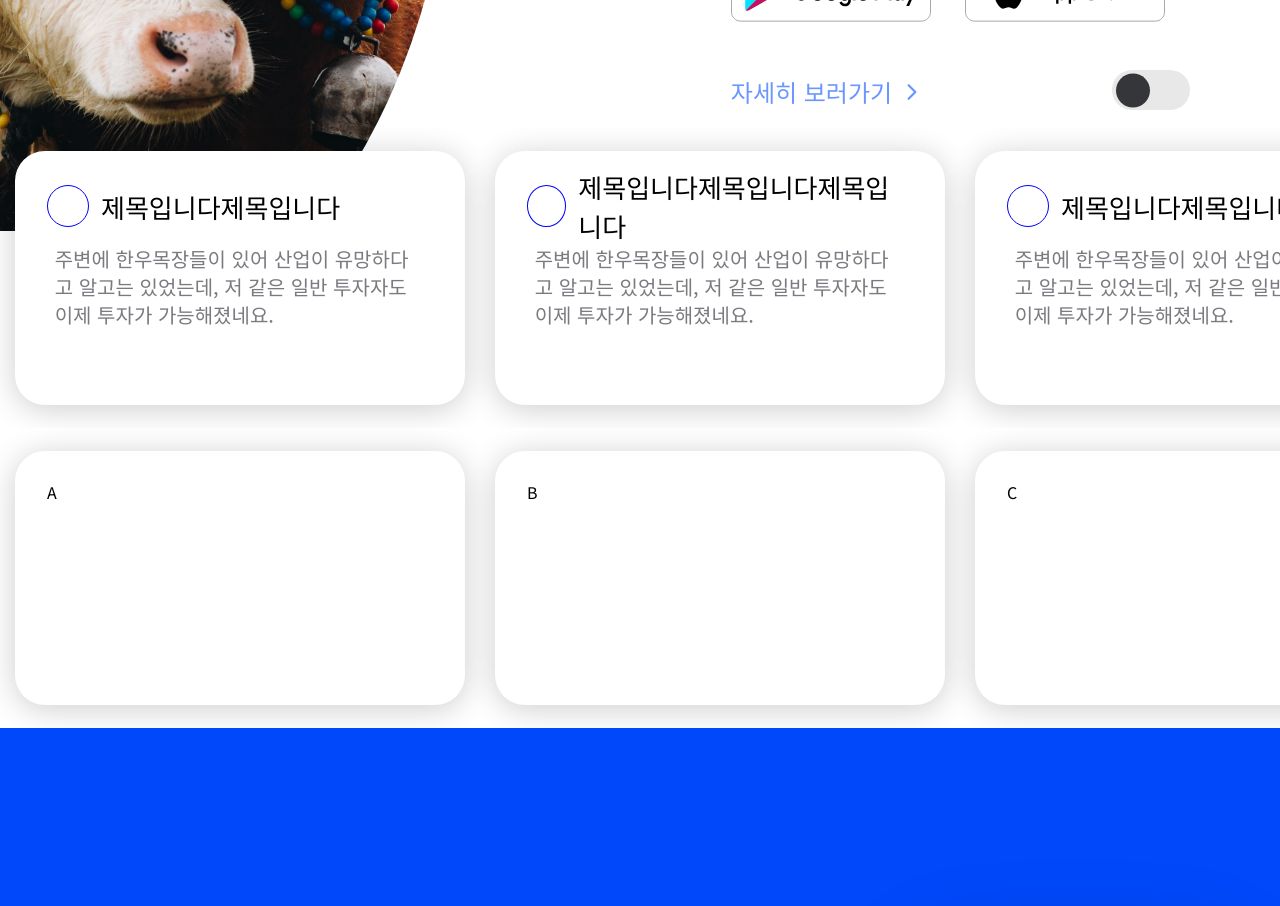
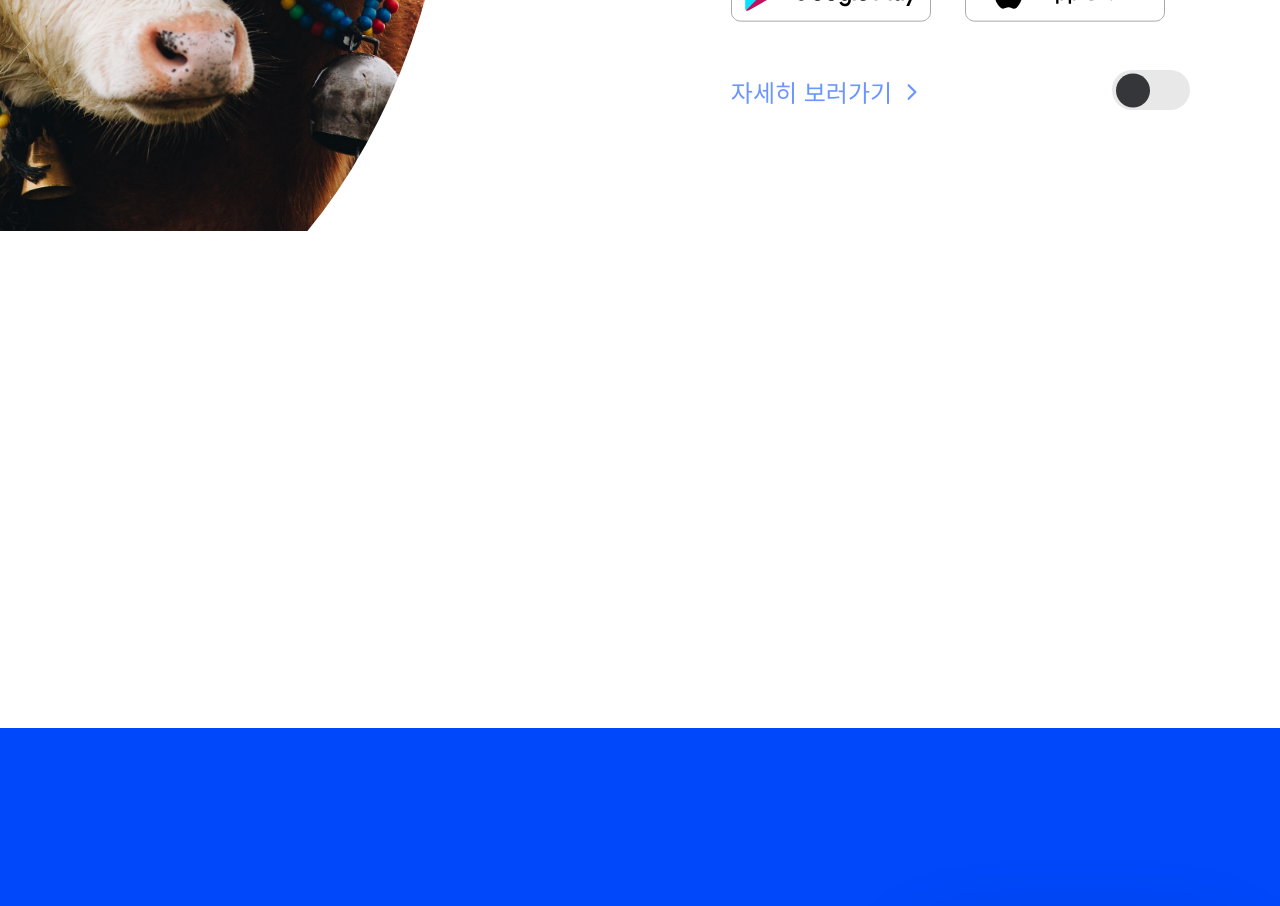
Before and after one commit to iamidlek/bancow-client, a Next.js app: page / in a window 1280 px wide. Shown: the part 680-1586 px from the top of the page. Built offline with nearby package versions, Linux system fonts and the light colour scheme.

Commit message:
feat: create ReviewsSlider component and style

```diff
--- a/src/component/home/components/ReviewsSlider.tsx
+++ b/src/component/home/components/ReviewsSlider.tsx
@@ -1,207 +1,55 @@
 import React from "react";
-import styled, { keyframes } from "styled-components";
+import { SlideGroup, Slider, SlideTrack } from "./ReviewsSliderStyle";
+import SlideCard from "./SlideCard";
 
-const animate = keyframes`
-  0%{
-    transform: translateX(0);
+const mockData = [
+  {
+    url: "https://via.placeholder.com/45",
+    title: "제목입니다제목입니다",
+    content:
+      " 주변에 한우목장들이 있어 산업이 유망하다고 알고는 있었는데, 저 같은 일반 투자자도 이제 투자가 가능해졌네요."
+  },
+  {
+    url: "https://via.placeholder.com/45",
+    title: "제목입니다제목입니다",
+    content:
+      " 주변에 한우목장들이 있어 산업이 유망하다고 알고는 있었는데, 저 같은 일반 투자자도 이제 투자가 가능해졌네요."
+  },
+  {
+    url: "https://via.placeholder.com/45",
+    title: "제목입니다제목입니다",
+    content:
+      " 주변에 한우목장들이 있어 산업이 유망하다고 알고는 있었는데, 저 같은 일반 투자자도 이제 투자가 가능해졌네요."
+  },
+  {
+    url: "https://via.placeholder.com/45",
+    title: "제목입니다제목입니다",
+    content:
+      " 주변에 한우목장들이 있어 산업이 유망하다고 알고는 있었는데, 저 같은 일반 투자자도 이제 투자가 가능해졌네요."
   }
-  100%{
-    transform: translateX(calc(-480px * 4)); // - 카드 너비 * 카드 수
-  }
-`;
-
-const animatesm = keyframes`
-  0%{
-    transform: translateX(0);
-  }
-  100%{
-    transform: translateX(calc(-346px * 4)); // - 카드 너비 * 카드 수
-  }
-`;
-
-const SlideGroup = styled.div`
-  position: absolute;
-  width: 100%;
-  bottom: 0;
-  display: flex;
-  flex-direction: column;
-  @media ${(props) => props.theme.breakpoints.sm} {
-    top: 408px;
-  }
-`;
-
-const Slider = styled.div`
-  height: 300px;
-  margin: 0 auto;
-  position: relative;
-  display: grid;
-  place-items: center;
-  overflow: hidden;
-`;
-
-const SlideTrack = styled.div<{ delay?: number }>`
-  display: flex;
-  width: calc(480px * 8); // 카드 너비 * 카드 수 * 2
-  animation: ${animate} 26s linear infinite;
-  animation-delay: ${(props) => (props.delay ? props.delay + "s" : 0 + "s")};
-
-  @media ${(props) => props.theme.breakpoints.sm} {
-    width: calc(346px * 8);
-    animation: ${animatesm} 26s linear infinite;
-    animation-delay: ${(props) =>
-      props.delay ? props.delay * 4 + "s" : 0 + "s"};
-  }
-`;
-
-const ReviewCard = styled.div`
-  width: 480px;
-  height: 254px;
-  margin: 15px;
-  padding: 32px;
-  background: white;
-  box-shadow: 0px 4px 32px rgba(0, 0, 0, 0.2);
-  border-radius: 30px;
-
-  @media ${(props) => props.theme.breakpoints.sm} {
-    width: 346px;
-    height: 280px;
-  }
-`;
-
-const CardHeader = styled.div`
-  height: 46px;
-  display: flex;
-  align-items: center;
-`;
-
-const Profile = styled.div`
-  // 백그라운드로 사진
-  border: 1px solid blue;
-  width: 42px;
-  height: 42px;
-  border-radius: 50%;
-  margin-right: 12px;
-`;
-const Title = styled.div`
-  font-size: 26px;
-  line-height: 1.5;
-
-  @media ${(props) => props.theme.breakpoints.sm} {
-    font-size: 22px;
-  }
-`;
-const Content = styled.div`
-  width: 96%;
-  margin: 0 auto;
-  padding-top: 16px;
-  font-size: 20px;
-  line-height: 1.4;
-  color: ${(props) => props.theme.colors.gray1};
-
-  @media ${(props) => props.theme.breakpoints.sm} {
-    width: 90%;
-    padding-top: 30px;
-    font-size: 18px;
-  }
-`;
+];
 
 const ReviewsSlider = () => {
   return (
     <SlideGroup>
       <Slider>
         <SlideTrack>
-          <ReviewCard>
-            <CardHeader>
-              <Profile />
-              <Title>제목입니다제목입니다</Title>
-            </CardHeader>
-            <Content>
-              주변에 한우목장들이 있어 산업이 유망하다고 알고는 있었는데, 저
-              같은 일반 투자자도 이제 투자가 가능해졌네요.
-            </Content>
-          </ReviewCard>
-          <ReviewCard>
-            <CardHeader>
-              <Profile />
-              <Title>제목입니다제목입니다제목입니다</Title>
-            </CardHeader>
-            <Content>
-              주변에 한우목장들이 있어 산업이 유망하다고 알고는 있었는데, 저
-              같은 일반 투자자도 이제 투자가 가능해졌네요.
-            </Content>
-          </ReviewCard>{" "}
-          <ReviewCard>
-            <CardHeader>
-              <Profile />
-              <Title>제목입니다제목입니다</Title>
-            </CardHeader>
-            <Content>
-              주변에 한우목장들이 있어 산업이 유망하다고 알고는 있었는데, 저
-              같은 일반 투자자도 이제 투자가 가능해졌네요.
-            </Content>
-          </ReviewCard>{" "}
-          <ReviewCard>
-            <CardHeader>
-              <Profile />
-              <Title>제목입니다제목입니다</Title>
-            </CardHeader>
-            <Content>
-              주변에 한우목장들이 있어 산업이 유망하다고 알고는 있었는데, 저
-              같은 일반 투자자도 이제 투자가 가능해졌네요.
-            </Content>
-          </ReviewCard>{" "}
-          <ReviewCard>
-            <CardHeader>
-              <Profile />
-              <Title>제목입니다제목입니다</Title>
-            </CardHeader>
-            <Content>
-              주변에 한우목장들이 있어 산업이 유망하다고 알고는 있었는데, 저
-              같은 일반 투자자도 이제 투자가 가능해졌네요.
-            </Content>
-          </ReviewCard>{" "}
-          <ReviewCard>
-            <CardHeader>
-              <Profile />
-              <Title>제목입니다제목입니다</Title>
-            </CardHeader>
-            <Content>
-              주변에 한우목장들이 있어 산업이 유망하다고 알고는 있었는데, 저
-              같은 일반 투자자도 이제 투자가 가능해졌네요.
-            </Content>
-          </ReviewCard>{" "}
-          <ReviewCard>
-            <CardHeader>
-              <Profile />
-              <Title>제목입니다제목입니다</Title>
-            </CardHeader>
-            <Content>
-              주변에 한우목장들이 있어 산업이 유망하다고 알고는 있었는데, 저
-              같은 일반 투자자도 이제 투자가 가능해졌네요.
-            </Content>
-          </ReviewCard>{" "}
-          <ReviewCard>
-            <CardHeader>
-              <Profile />
-              <Title>제목입니다제목입니다</Title>
-            </CardHeader>
-            <Content>
-              주변에 한우목장들이 있어 산업이 유망하다고 알고는 있었는데, 저
-              같은 일반 투자자도 이제 투자가 가능해졌네요.
-            </Content>
-          </ReviewCard>
+          {mockData.map((data, idx) => (
+            <SlideCard key={idx} {...data} />
+          ))}
+          {mockData.map((data, idx) => (
+            <SlideCard key={idx} {...data} />
+          ))}
         </SlideTrack>
       </Slider>
-      <Slider>
-        <SlideTrack delay={0.8}>
-          <ReviewCard>A</ReviewCard>
-          <ReviewCard>B</ReviewCard>
-          <ReviewCard>C</ReviewCard>
-          <ReviewCard>D</ReviewCard>
-          <ReviewCard>A</ReviewCard>
-          <ReviewCard>B</ReviewCard>
-          <ReviewCard>C</ReviewCard>
-          <ReviewCard>D</ReviewCard>
+      <Slider delay={-200}>
+        <SlideTrack>
+          {mockData.map((data, idx) => (
+            <SlideCard key={idx} {...data} />
+          ))}
+          {mockData.map((data, idx) => (
+            <SlideCard key={idx} {...data} />
+          ))}
         </SlideTrack>
       </Slider>
     </SlideGroup>
--- /dev/null
+++ b/src/component/home/components/ReviewsSliderStyle.ts
@@ -0,0 +1,44 @@
+import styled, { keyframes } from "styled-components";
+import { FlexVerticalBox } from "./common";
+
+const animate = keyframes`
+  0%{
+    transform: translateX(0);
+  }
+  100%{
+    transform: translateX(calc(-480px * 4)); // - 카드 너비 * 카드 수
+  }
+`;
+
+const animatesm = keyframes`
+  0%{
+    transform: translateX(0);
+  }
+  100%{
+    transform: translateX(calc(-346px * 4)); // - 카드 너비 * 카드 수
+  }
+`;
+
+export const SlideGroup = styled(FlexVerticalBox)`
+  position: absolute;
+  bottom: 0;
+  @media ${(props) => props.theme.breakpoints.sm} {
+    top: 408px;
+  }
+`;
+
+export const Slider = styled.div<{ delay?: number }>`
+  transform: ${({ delay }) => delay && `translateX(${delay}px);`};
+`;
+
+export const SlideTrack = styled.div`
+  display: flex;
+  width: calc(480px * 8); // 카드 너비 * 카드 수 * 2
+  height: 300px;
+  animation: ${animate} 26s linear infinite;
+
+  @media ${(props) => props.theme.breakpoints.sm} {
+    width: calc(346px * 8);
+    animation: ${animatesm} 26s linear infinite;
+  }
+`;
```
